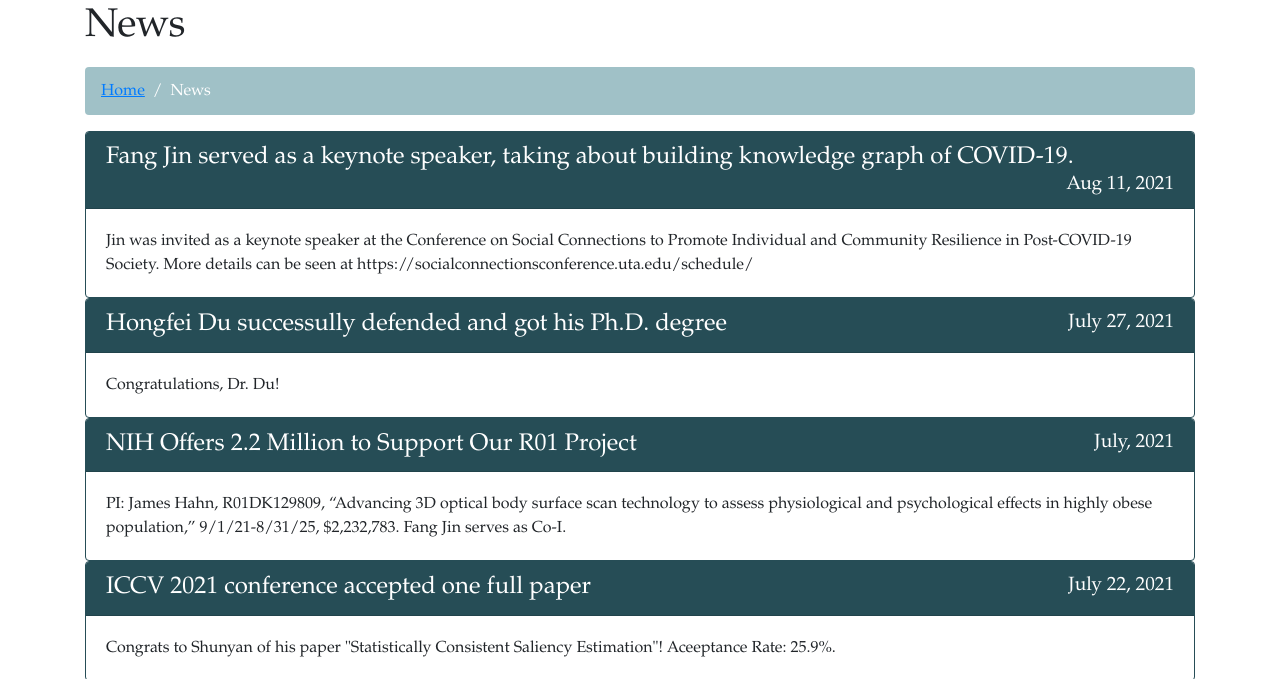
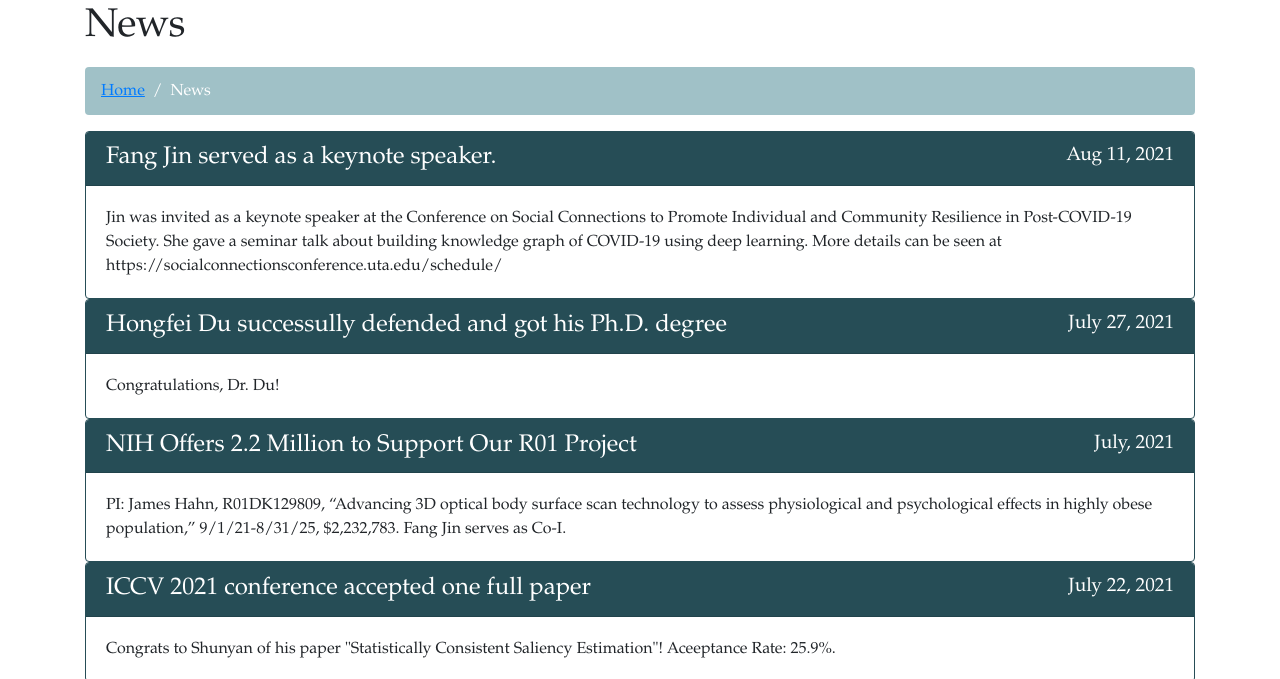
Before and after one commit to fangjin/fangjinlab, a plain HTML site: page news.html in a window 1280 px wide. Shown: the part 82-761 px from the top of the page. Drawn offline with Linux system fonts and the light colour scheme.

Commit message:
Update news.html

```diff
--- a/news.html
+++ b/news.html
@@ -107,12 +107,13 @@
 			<div class="row">
 				<div class="col-lg-12 mb-12">
 					<div class="card h-100">
-						<h4 class="card-header">Fang Jin served as a keynote speaker, taking about building knowledge graph of COVID-19.
+						<h4 class="card-header">Fang Jin served as a keynote speaker.
 							<small style="float: right">Aug 11, 2021
 							</small>
 						</h4>
 						<div class="card-body"><p class="card-text"> Jin was invited as a keynote speaker at
 								the Conference on Social Connections to Promote Individual and Community Resilience in Post-COVID-19 Society.
+							       She gave a seminar talk about building knowledge graph of COVID-19 using deep learning.
 								More details can be seen at https://socialconnectionsconference.uta.edu/schedule/
 
 							</div>
```
